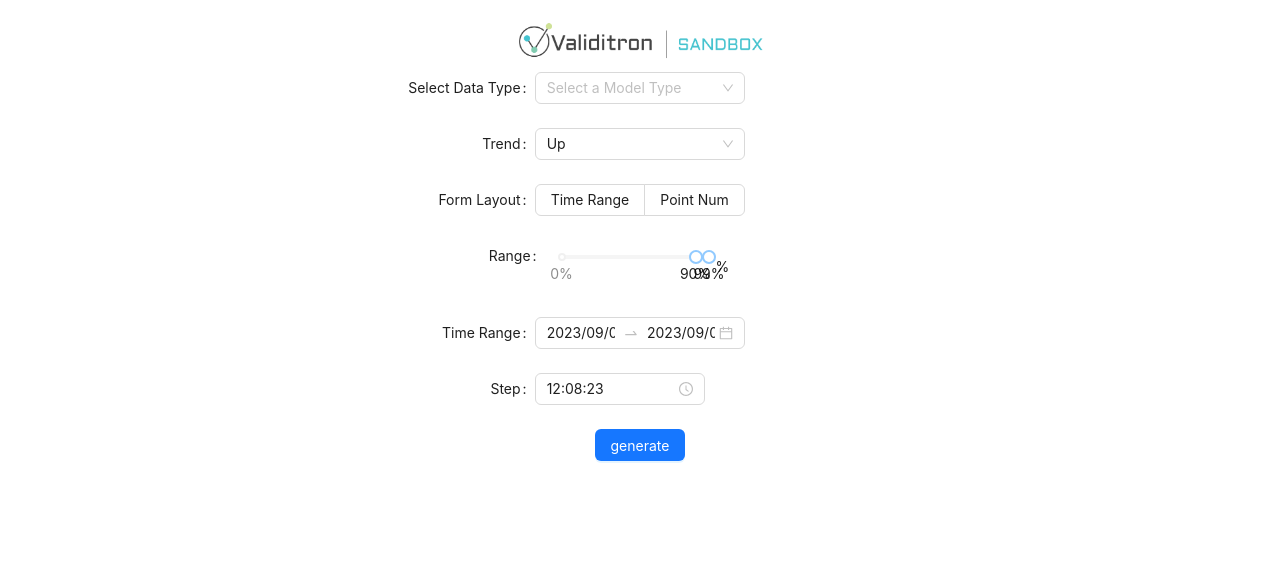
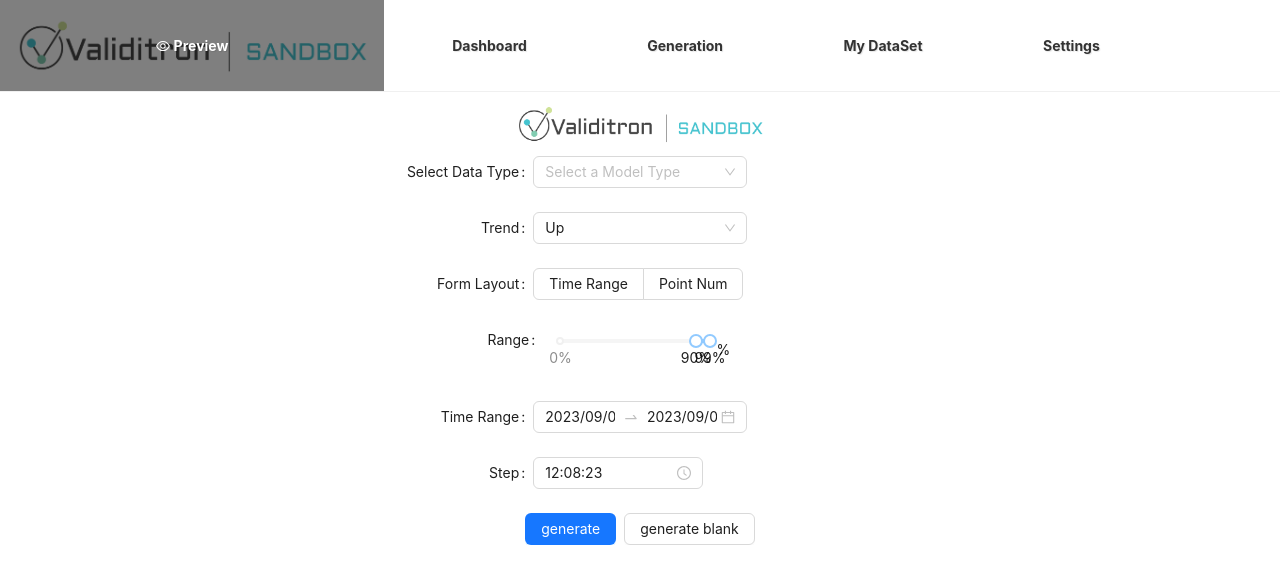
Before and after one commit to Mirrorgo/pubQuokka, a Next.js app in the folder frontend/: page /generateForm in a window 1280 px wide. Shown: the top 584 px of the page. Built offline with nearby package versions, Linux system fonts and the light colour scheme.

Commit message:
feat: add layout page

```diff
--- a/frontend/src/pages/generateForm/index.tsx
+++ b/frontend/src/app/(home)/generateForm/page.tsx
@@ -1,3 +1,4 @@
+"use client";
 import {
   Row,
   Image,
@@ -9,6 +10,7 @@
   Slider,
   TimePicker,
   Button,
+  Space,
 } from "antd";
 import type { SliderMarks } from "antd/es/slider";
 import React, { FC, useState } from "react";
@@ -44,6 +46,9 @@
   const [selectedValue, setSelectedValue] = useState<number>(1);
   const onChange = (value: string) => {
     console.log(`selected ${value}`);
+  };
+  const handleGenerateBlank = () => {
+    console.log("generate blank");
   };
 
   const onSearch = (value: string) => {
@@ -156,6 +161,7 @@
             </Form.Item>
             <Row justify="center">
               <Col>
+                <Space>
                   <Button
                     type="primary"
                     htmlType="submit"
@@ -163,6 +169,13 @@
                   >
                     generate
                   </Button>
+                  <Button
+                    style={{ width: "100%" }}
+                    onClick={handleGenerateBlank}
+                  >
+                    generate blank
+                  </Button>
+                </Space>
               </Col>
             </Row>
           </Form>
--- a/frontend/src/pages/home/index.tsx
+++ b/frontend/src/app/(home)/home/page.tsx
@@ -1,3 +1,4 @@
+"use client";
 import { useCallback, useEffect, useState } from "react";
 import DraggableLineChart from "./components/DraggableLineChart";
 import {
@@ -32,7 +33,7 @@
   const [addPointX, setAddPointX] = useState<number>(0);
   const [addPointY, setAddPointY] = useState<number>(0);
   const handleGoBack = useCallback(() => {
-    router.push("/login");
+    router.push("/generateForm");
   }, [router]);
 
   const handleGenerateJson = useCallback(() => {
--- /dev/null
+++ b/frontend/src/app/(home)/layout.module.scss
@@ -0,0 +1,29 @@
+.headerFont {
+	/* 选择合适的字体 */
+	font-family: 'Helvetica Neue', Arial, sans-serif;
+
+	/* 设置字体大小和行高 */
+	font-size: 26px;
+	line-height: 2.5;
+
+	/* 设置字体颜色 */
+	color: #333;
+
+	/* 设置字体加粗 */
+	font-weight: bold;
+
+	/* 添加文字阴影效果 */
+	text-shadow: 1px 1px 1px rgba(0, 0, 0, 0.1);
+
+	/* 设置文字居中 */
+	text-align: center;
+
+	/* 添加鼠标悬停效果 */
+	transition: color 0.3s ease-in-out;
+
+	/* 悬停时改变字体颜色 */
+	.nav-item:hover {
+		color: #007BFF;
+		/* 或者其他喜欢的颜色 */
+	}
+}
--- /dev/null
+++ b/frontend/src/app/(home)/layout.tsx
@@ -0,0 +1,24 @@
+import { Col, Divider, Image, Row, Space } from "antd";
+import styles from "./layout.module.scss";
+
+export default function HomeLayout({
+  children,
+}: {
+  children: React.ReactNode;
+}) {
+  return (
+    <section>
+      <Space style={{ width: "100vw" }} className={styles.headerFont}>
+        <Image src="/image/validationBlack.png" alt="icon" width="30vw" />
+        <Row justify="space-around" align="middle" style={{ width: "60vw" }}>
+          <Col className={styles["nav-item"]}>Dashboard</Col>
+          <Col className={styles["nav-item"]}>Generation</Col>
+          <Col className={styles["nav-item"]}>My DataSet</Col>
+          <Col className={styles["nav-item"]}>Settings</Col>
+        </Row>
+      </Space>
+      <Divider style={{ margin: "0" }} />
+      {children}
+    </section>
+  );
+}
--- a/frontend/src/app/globals.css
+++ b/frontend/src/app/globals.css
@@ -87,12 +87,13 @@
 
 body {
   color: rgb(var(--foreground-rgb));
-  background: linear-gradient(
+  /* TODO: 优化下面内容 */
+  /* background: linear-gradient(
       to bottom,
       transparent,
       rgb(var(--background-end-rgb))
     )
-    rgb(var(--background-start-rgb));
+    rgb(var(--background-start-rgb)); */
 }
 
 a {
--- a/frontend/src/app/layout.tsx
+++ b/frontend/src/app/layout.tsx
@@ -2,6 +2,7 @@
 import type { Metadata } from "next";
 import { Inter } from "next/font/google";
 import { Analytics } from "@vercel/analytics/react";
+import Header from "./template/header";
 
 const inter = Inter({ subsets: ["latin"] });
 
@@ -18,6 +19,7 @@
   return (
     <html lang="en">
       <body className={inter.className}>
+        {/* <Header /> */}
         {children}
         <Analytics />
       </body>
--- a/frontend/src/pages/login/index.tsx
+++ b/frontend/src/app/login/page.tsx
@@ -1,3 +1,4 @@
+"use client";
 import { Button, Checkbox, Col, Form, Image, Input, Row } from "antd";
 import React, { FC } from "react";
 import styles from "./index.module.scss";
```
Also changed, not shown: frontend/src/app/template/header/index.tsx (added, +7 -0 lines), frontend/src/app/(home)/home/components/DraggableLineChart.tsx (renamed from frontend/src/pages/home/components/DraggableLineChart.tsx), frontend/src/app/login/index.module.scss (renamed from frontend/src/pages/login/index.module.scss). Lines whose indentation alone changed are shown as unchanged.
